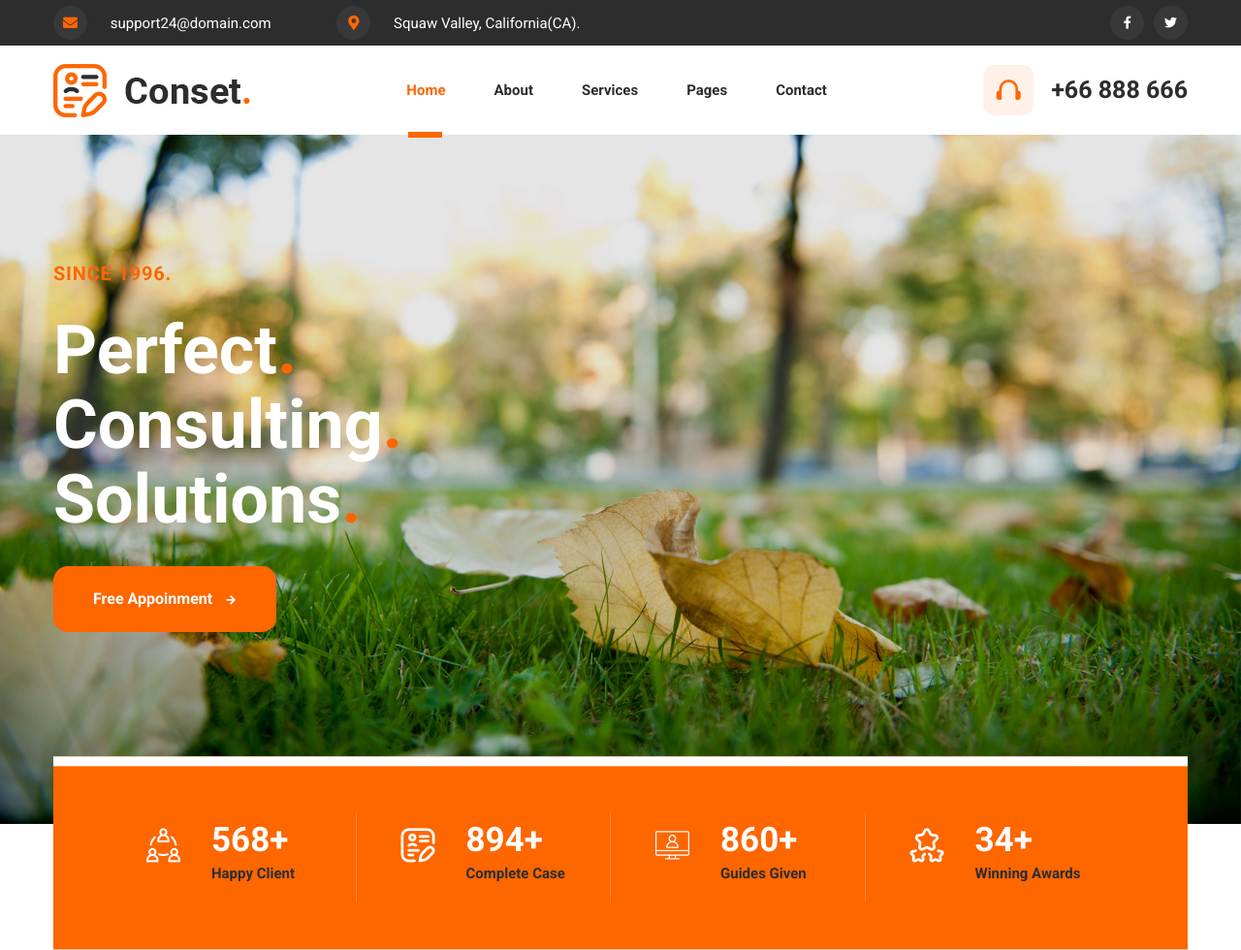
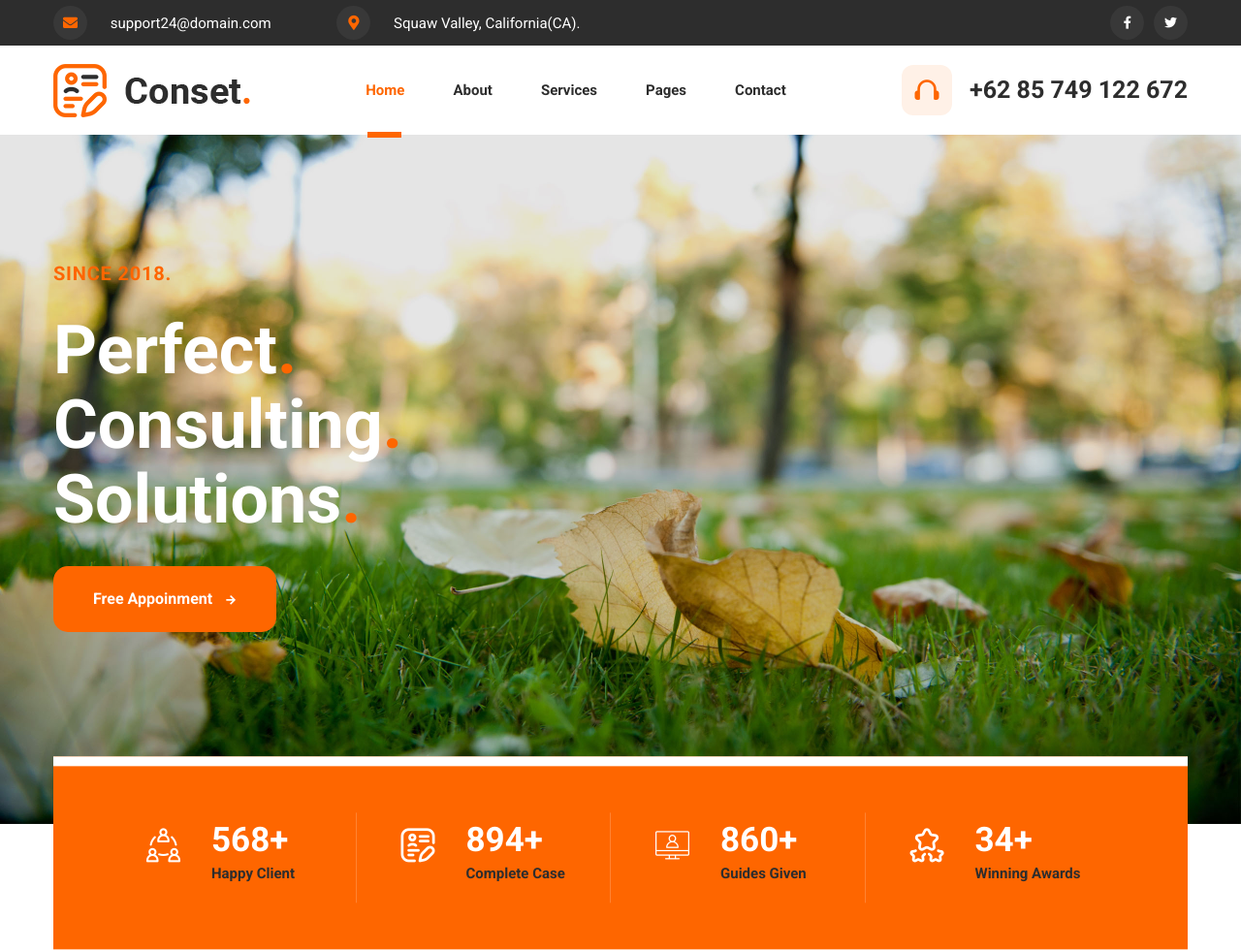
Before and after one commit to risfansyahrizal/companyprofile, a plain HTML site: page index.html in a window 1280 px wide. Shown: the top 980 px of the page at 97% size. Drawn offline with Linux system fonts and the light colour scheme.

Commit message:
Update index.html

```diff
--- a/index.html
+++ b/index.html
@@ -98,7 +98,7 @@
                         </div>
 
                         <div class="menu-number">
-                            <i class="flaticon-headphone"></i> <a href="callto:+66888666">+66 888 666</a>
+                            <i class="flaticon-headphone"></i> <a href="callto:+6285749122672">+62 85 749 122 672</a>
                         </div>
                     </div>
 
@@ -116,7 +116,7 @@
         <section class="hero-section overlay">
             <div class="container">
                 <div class="hero-inner">
-                    <span class="sub-title wow fadeInUp" data-wow-duration="1s">SINCE 1996.</span>
+                    <span class="sub-title wow fadeInUp" data-wow-duration="1s">SINCE 2018.</span>
                     <h1><span class="wow fadeInUp" data-wow-duration="1s" data-wow-delay="0.3s">Perfect</span><br>
                      <span class="wow fadeInUp" data-wow-duration="1s" data-wow-delay="0.5s">Consulting</span><br>
                       <span class="wow fadeInUp" data-wow-duration="1s" data-wow-delay="0.8s">Solutions</span></h1>
```
